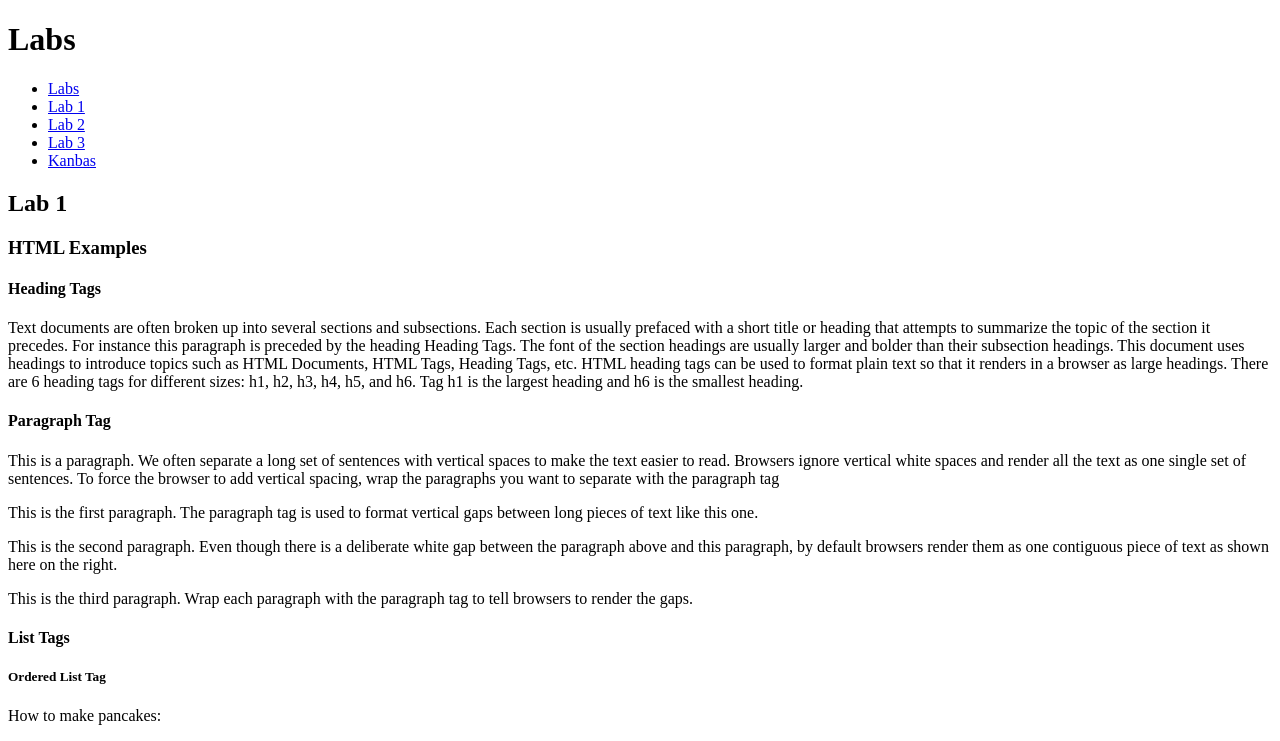
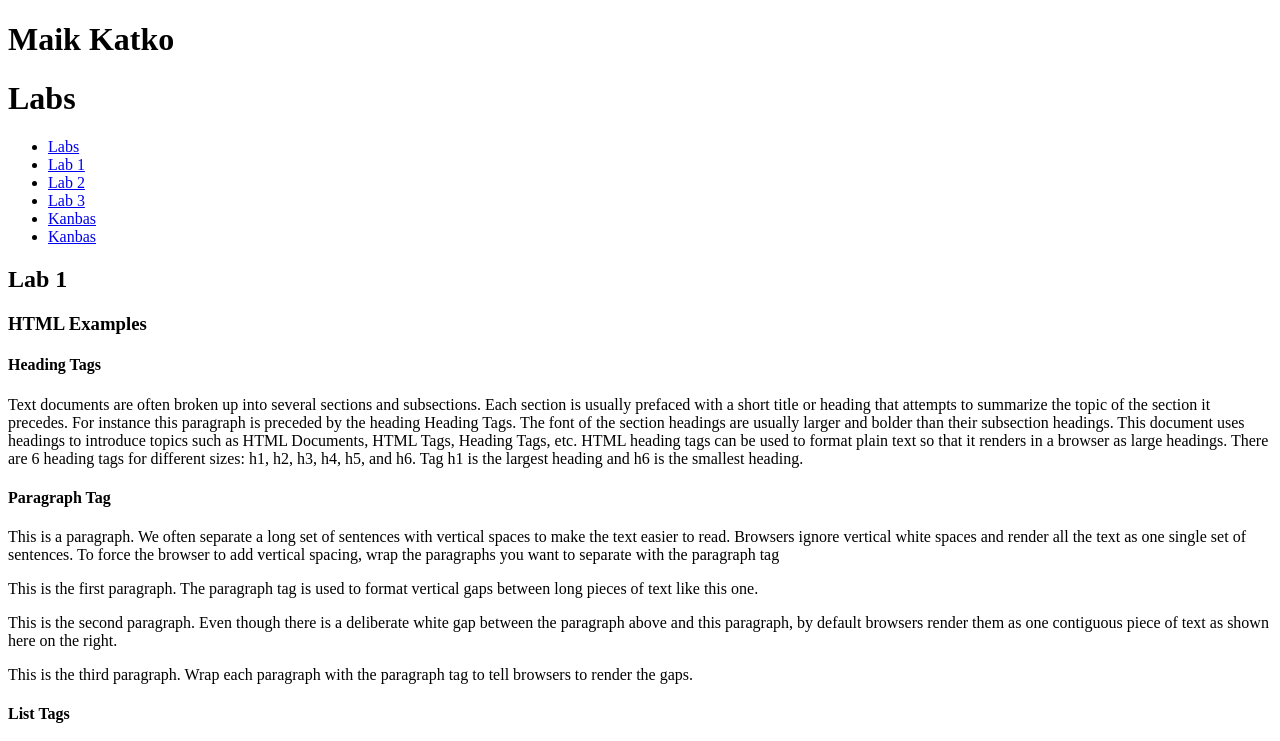
Before and after one commit to maikkatko/kanbas-react-web-app, a React (Create React App) app: page /#/labs/Lab1 in a window 1280 px wide. Before the commit this address led to /#/Labs/Lab1. Shown: the top 741 px of the page. Built offline with nearby package versions, Linux system fonts and the light colour scheme.

Commit message:
Adding final info

```diff
--- a/package.json
+++ b/package.json
@@ -41,8 +41,5 @@
       "last 1 firefox version",
       "last 1 safari version"
     ]
-  },
-  "devDependencies": {
-    "@babel/plugin-proposal-private-property-in-object": "^7.21.11"
   }
 }
--- a/src/Labs/TOC.tsx
+++ b/src/Labs/TOC.tsx
@@ -6,6 +6,7 @@ export default function TOC() {
       <li><a id="wd-a2" href="#/Labs/Lab2">Lab 2</a></li>
       <li><a id="wd-a3" href="#/Labs/Lab3">Lab 3</a></li>
       <li><a id="wd-k" href="#/Kanbas">Kanbas</a></li>
+      <li><a id="wd-github" href="https://github.com/maikkatko/kanbas-react-web-app">Kanbas</a></li>
     </ul>
   );
 }
--- a/src/Labs/index.tsx
+++ b/src/Labs/index.tsx
@@ -7,6 +7,7 @@ import Lab3 from "./Lab3";
 export default function Labs() {
   return (
     <div>
+      <h1>Maik Katko</h1>
       <h1>Labs</h1>
       <TOC />
       <Routes>
```
